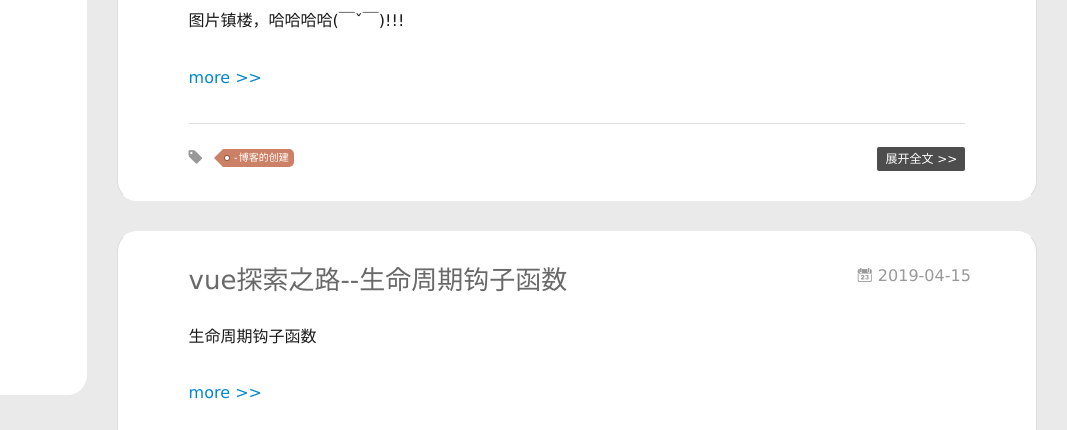
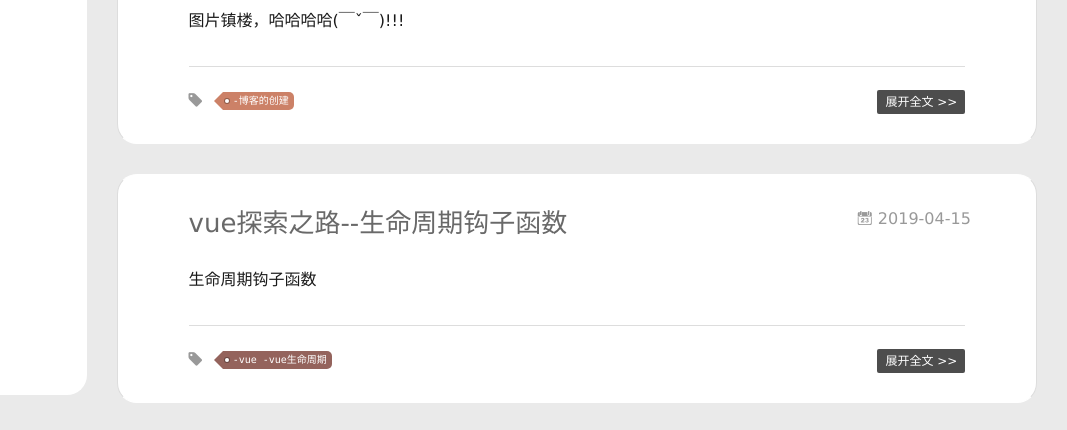
Before and after one commit to liuke21/liuke21.github.io, a plain HTML site: page index.html in a window 1280 px wide. Shown: the part 115-545 px from the top of the page, 213-1280 px from the left. Drawn offline with Linux system fonts and the light colour scheme; some packages are replaced by stand-ins of ours; a script that the page names is missing.

Commit message:
Site updated: 2019-04-17 19:14:18

```diff
--- a/index.html
+++ b/index.html
@@ -171,8 +171,6 @@
 
         <p>图片镇楼，哈哈哈哈(￣ˇ￣)!!!　<br></p>
 
-          <a class="article-more-a" href="/2019/04/16/通过github创建一个个博客/#more">more >></a>
-
 
 
 
@@ -248,8 +246,6 @@
 
         <p>生命周期钩子函数<br></p>
 
-          <a class="article-more-a" href="/2019/04/15/vue探索之路-生命周期钩子函数/#more">more >></a>
-
 
 
 
@@ -324,8 +320,6 @@
     <div class="article-entry" itemprop="articleBody">
 
         <p><strong>1.props和$emit:</strong><br></p>
-
-          <a class="article-more-a" href="/2019/04/15/vue探索之路-父子组件通信/#more">more >></a>
 
 
 
```
